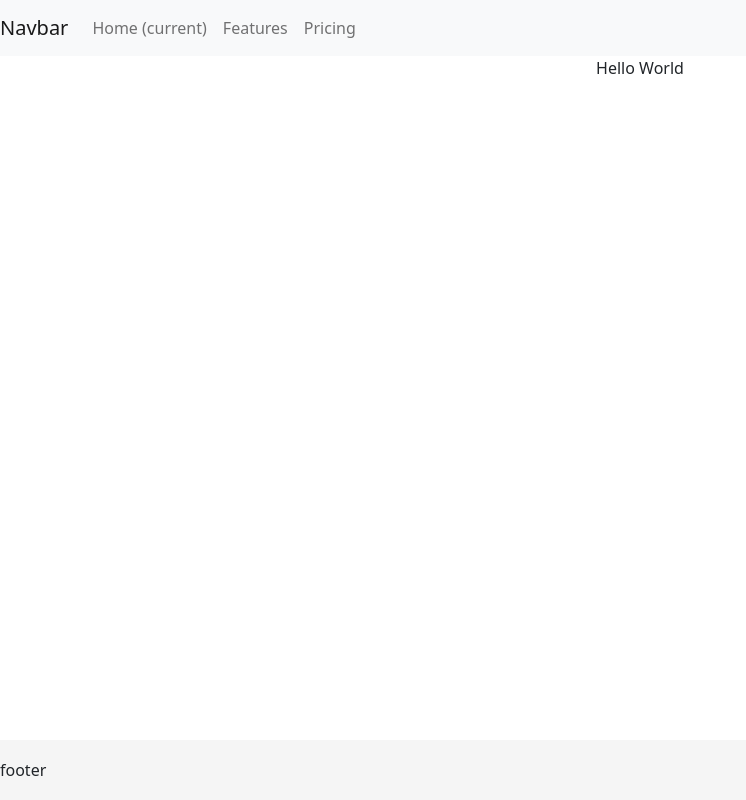
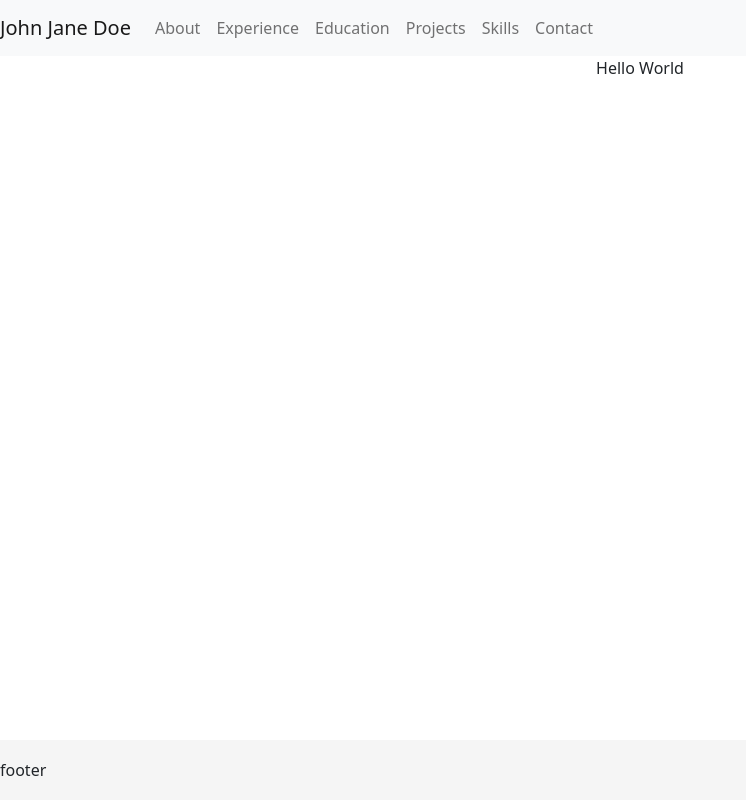
Before and after one commit to mike-wester/goldfish, an Angular app: page / in a window 1280 px wide. Shown: the whole page, without its empty margins (0-746 px from the left). Built offline with nearby package versions, Linux system fonts and the light colour scheme.

Commit message:
Complete Header v1

```diff
--- a/src/app/header/header.component.html
+++ b/src/app/header/header.component.html
@@ -1,19 +1,13 @@
 <header>
   <nav class="navbar navbar-expand-lg navbar-light bg-light">
-    <a class="navbar-brand" href="#">Navbar</a>
+    <a class="navbar-brand" href="#">{{ cvService.username | async }}</a>
     <button class="navbar-toggler" type="button" data-toggle="collapse" data-target="#navbarNavDropdown" aria-controls="navbarNavDropdown" aria-expanded="false" aria-label="Toggle navigation">
       <span class="navbar-toggler-icon"></span>
     </button>
     <div class="collapse navbar-collapse" id="navbarNavDropdown">
       <ul class="navbar-nav">
-        <li class="nav-item active">
-          <a class="nav-link" href="#">Home <span class="sr-only">(current)</span></a>
-        </li>
-        <li class="nav-item">
-          <a class="nav-link" href="#">Features</a>
-        </li>
-        <li class="nav-item">
-          <a class="nav-link" href="#">Pricing</a>
+        <li class="nav-item" *ngFor="let section of cvService.sections | async">
+          <a class="nav-link" href="#{{section}}">{{section}}</a>
         </li>
       </ul>
     </div>
--- a/src/app/header/header.component.ts
+++ b/src/app/header/header.component.ts
@@ -1,4 +1,5 @@
 import { Component } from '@angular/core';
+import { CvService } from '../services/cv.service';
 
 @Component({
   selector: 'gf-header',
@@ -7,4 +8,7 @@ import { Component } from '@angular/core';
 })
 export class HeaderComponent {
 
+  get cvService(): CvService { return this._cvService; }
+
+  constructor(private _cvService: CvService) { }
 }
--- /dev/null
+++ b/src/app/services/cv.service.ts
@@ -0,0 +1,14 @@
+import { Injectable } from '@angular/core';
+import { Observable, of } from 'rxjs';
+
+@Injectable({
+  providedIn: 'root'
+})
+export class CvService {
+
+  constructor() { }
+
+  public get sections():Observable<string[]> { return of(['About', 'Experience','Education','Projects','Skills','Contact'])};
+  public get username():Observable<string> { return of('John Jane Doe')};
+
+}
```
Also changed, not shown: 1 other file (tests, documents, lock files or other folders).
